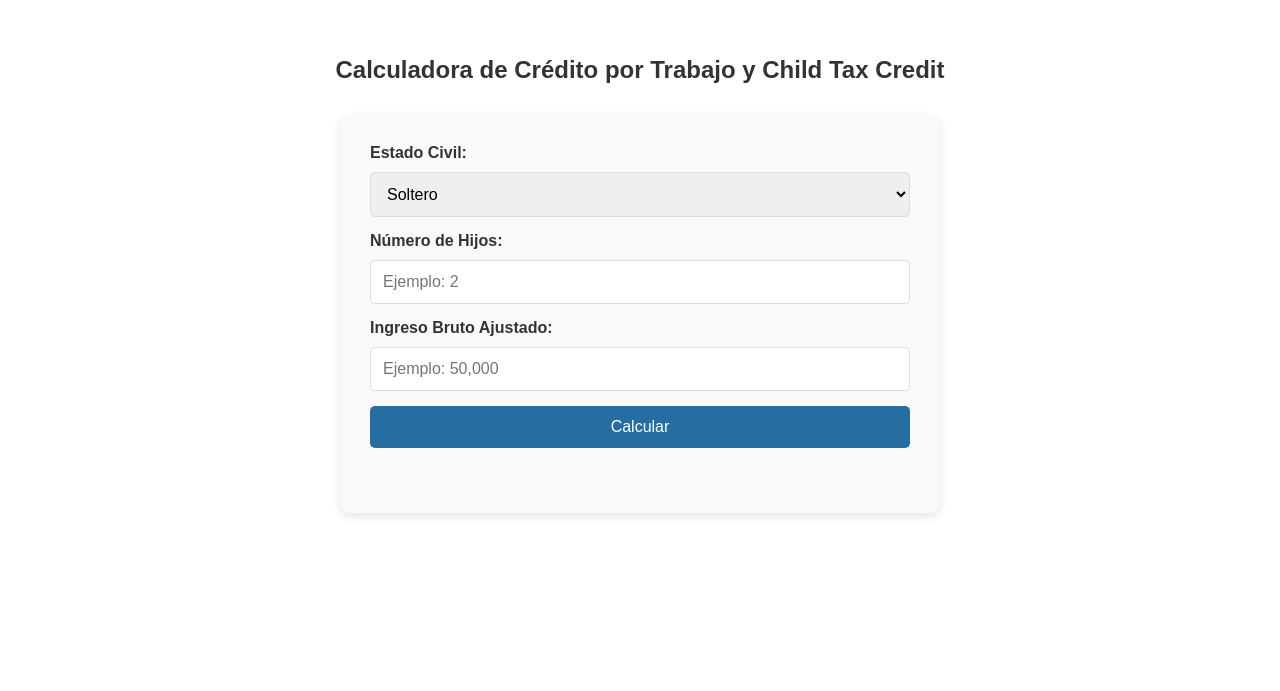
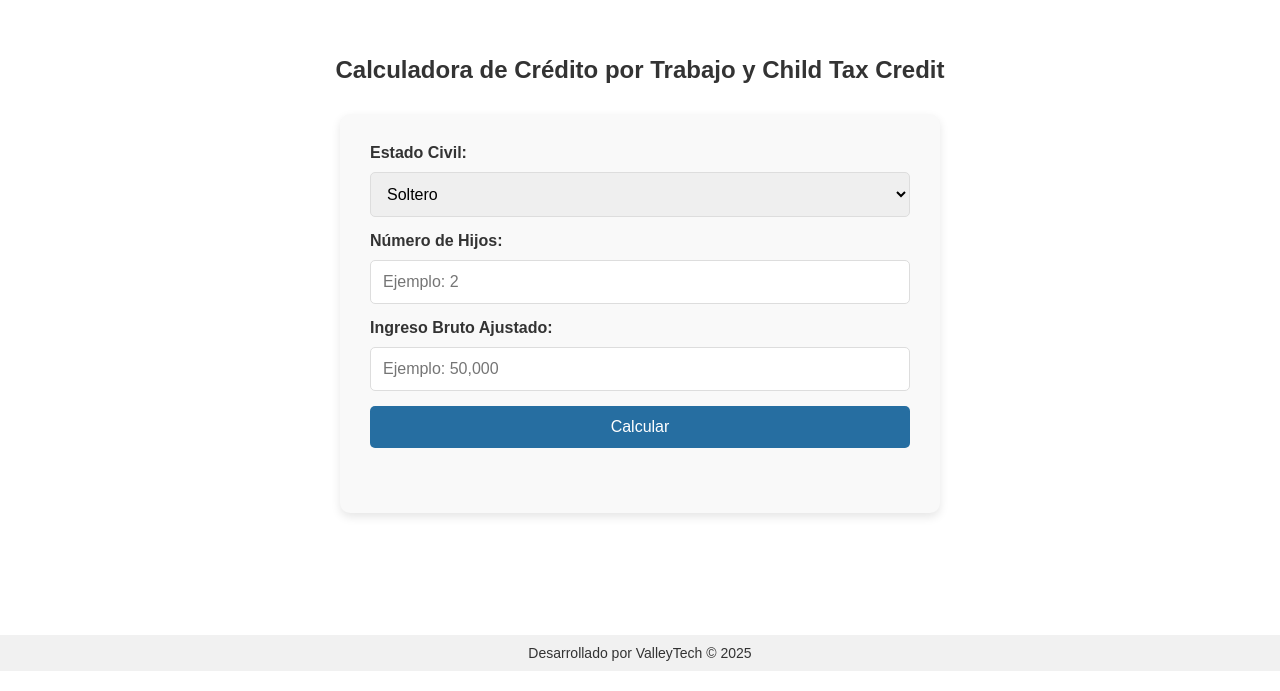
Before and after one commit to valleytechpr/calculadora, a plain HTML site: page index.html in a window 1280 px wide. Shown: the part 129-820 px from the top of the page. Drawn offline with Linux system fonts and the light colour scheme.

Commit message:
Add files via upload

```diff
--- a/index.html
+++ b/index.html
@@ -32,5 +32,11 @@
 
 <script src="script.js"></script>
 
+
+<footer>
+    <p>Desarrollado por ValleyTech © 2025</p>
+</footer>
+
+
 </body>
 </html>
--- a/style.css
+++ b/style.css
@@ -83,6 +83,23 @@ h1 {
     margin: 5px 0;
 }
 
+footer {
+    text-align: center; /* Centra el texto */
+    padding: 10px 0; /* Espaciado alrededor del texto */
+    background-color: #f1f1f1; /* Fondo gris claro */
+    color: #333; /* Color del texto */
+    font-size: 14px; /* Tamaño de fuente */
+    position: fixed;
+    bottom: 0;
+    width: 100%;
+    left: 0;
+}
+
+footer p {
+    margin: 0; /* Elimina el margen para que el texto quede perfectamente centrado */
+}
+
+
 /* Media Queries para dispositivos pequeños */
 @media (max-width: 768px) {
     /* Asegura que el formulario ocupe más espacio en pantallas pequeñas */
@@ -123,4 +140,6 @@ h1 {
         font-size: 18px;
         margin-bottom: 10px;
     }
+
+
 }
```
